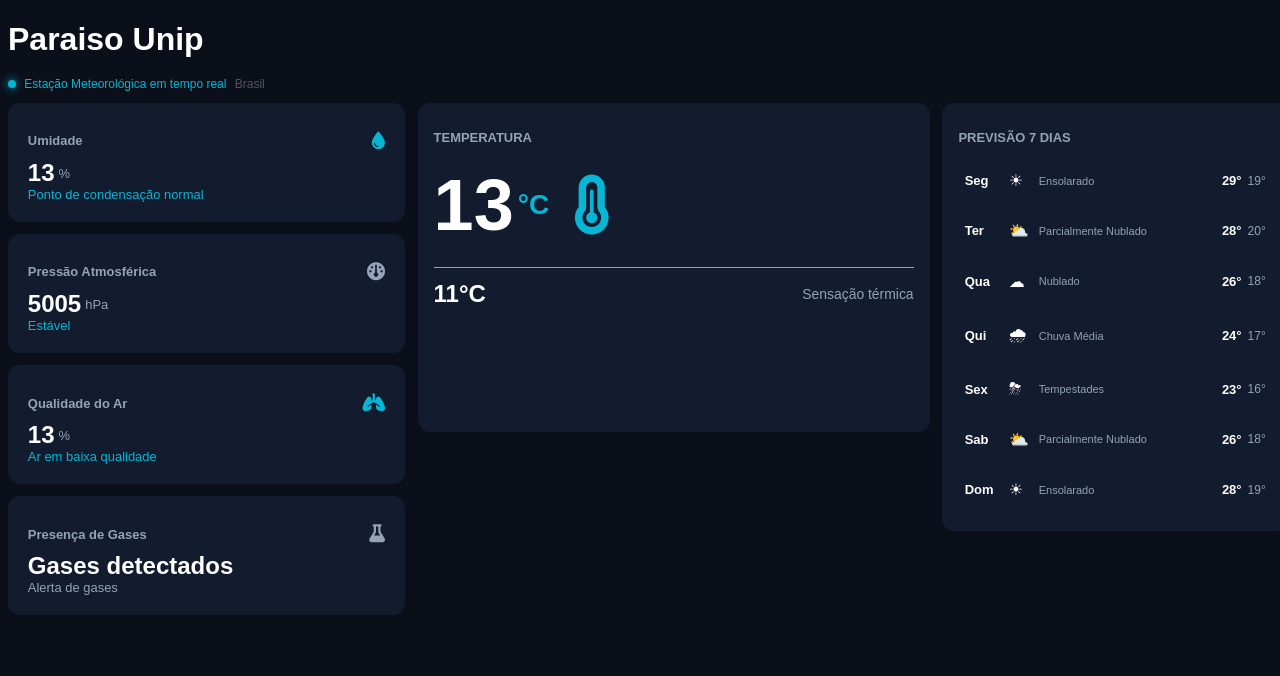
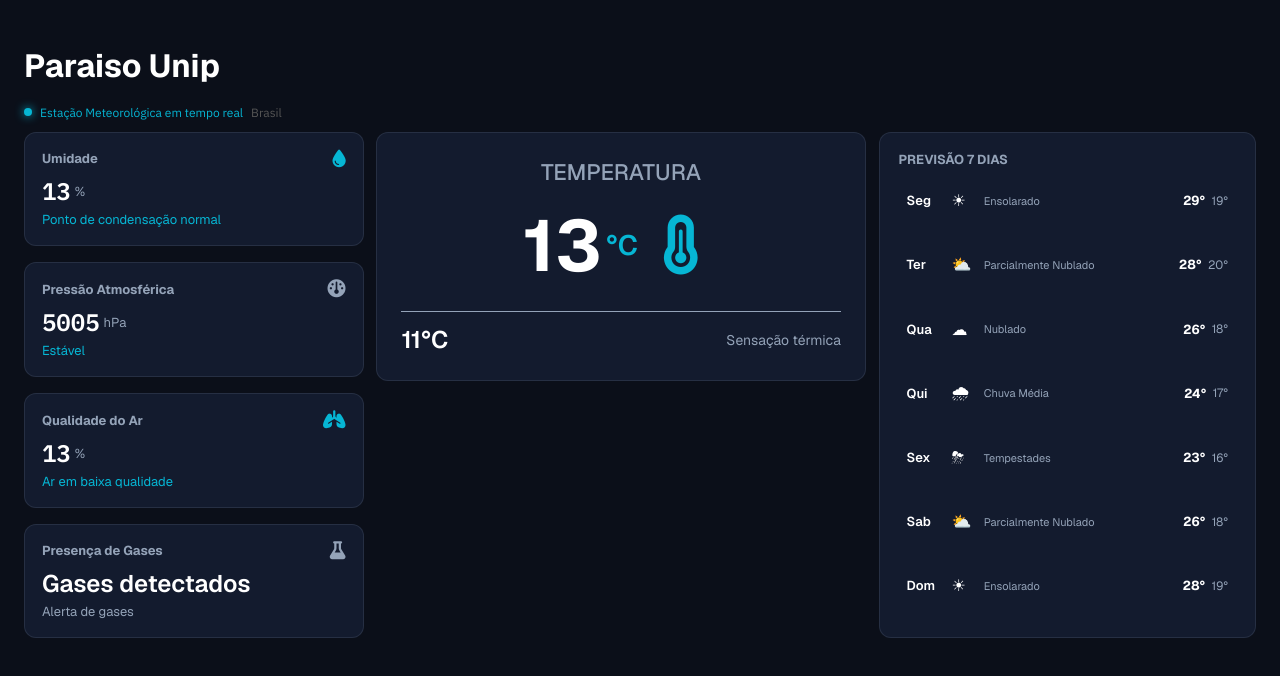
Before and after one commit to biancaserafimdasilva/atsmosense, a plain HTML site: page Atmosense/index.html in a window 1280 px wide. Drawn offline with nearby package versions, Linux system fonts and the light colour scheme.

Commit message:
ajustes de margem css

```diff
--- a/Atmosense/index.html
+++ b/Atmosense/index.html
@@ -3,9 +3,14 @@
 <head>
     <meta charset="UTF-8">
     <meta name="viewport" content="width=device-width, initial-scale=1.0">
+    <title>Atmosense</title>
+
+    <link rel="preconnect" href="https://fonts.googleapis.com">
+    <link rel="preconnect" href="https://fonts.gstatic.com" crossorigin>
+    <link href="https://fonts.googleapis.com/css2?family=Geist:wght@400;500;600;700&family=IBM+Plex+Mono:wght@400;600&family=IBM+Plex+Sans&display=swap" rel="stylesheet">
+
+    <link rel="stylesheet" href="https://cdnjs.cloudflare.com/ajax/libs/font-awesome/6.7.2/css/all.min.css">
     <link rel="stylesheet" href="style.css">
-    <link rel="stylesheet" href="https://cdnjs.cloudflare.com/ajax/libs/font-awesome/6.7.2/css/all.min.css">
-    <title>Atmosense</title>
 </head>
 <body>
     <h1>Paraiso Unip</h1>
@@ -14,7 +19,7 @@
         <p class="subtitulo1">Estação Meteorológica em tempo real</p>
         <p class="subtitulo2">Brasil</p>
     </div>
-    <div class="PagInteira">
+    <div class="pagcards">
         <section id="canto-esquerdo">
             <div class="card1">
                 <div class="topocard1">
--- a/Atmosense/style.css
+++ b/Atmosense/style.css
@@ -1,8 +1,13 @@
-/* estilo corpo */
+* {
+    box-sizing: border-box;
+}
 body {
     background-color:#0B0F19;
     width: 100%;
-    margin: 500;
+    margin: 0;
+    padding: 24px;
+    font-family: 'Geist', sans-serif;
+    overflow-x: hidden;
 }
 h1 {
     color:rgb(255, 255, 255);
@@ -13,14 +18,8 @@ h1 {
 h2{
     color: #94A3B8;
     font-size:81%;
-}
-.PagInteira{
-    display:grid;
-    grid-template-columns: 31% 40% 27%;
-    gap: 1%;
-    flex-direction: row;
-    align-items: start;
-
+    margin: 0;
+    font-size: 500;
 }
 .Subtitulo{
     display: flex;
@@ -43,41 +42,43 @@ h2{
 .subtitulo2{
     color:rgb(85, 85, 85);
 }
+.pagcards{
+    display:grid;
+    grid-template-columns: 0.9fr 1.3fr 1fr;
+    gap: 1%;
+    width: 100%;
+    min-width: 0;
+    align-items: stretch;
+}
 
-#CantoEsquerdo{
+#canto-esquerdo,
+#cantodireito,
+#centro{
     width: 100%;
     min-width: 0;
     display: flex;
     flex-direction: column;
-    gap: 3%;
+    gap: 16px;
 }
-#Centro{
-    width: 100%;
-    min-width: 0;
-    display: flex;
-    flex-direction: column;
-    gap: 3%;
-}
-#cantodireito {
-    width: 100%;
-    min-width: 0;
-    display: flex;
-    flex-direction: column;
-    gap: 3%;
-}
-
+/*cards umidade, pressão, qualidade do ar, presença de gases, temperatura e previsão  */
 .card1,
 .card2,
 .card3,
 .card4,
-.card5{
+.card5,
+.cardprevisao{
     display: flex;
     flex-direction: column;
     background-color:#131B2E;
+    border: 1px solid rgba(148, 163, 184, 0.15);
     border-radius: 12px;
     padding: 5%;
-    font-family:Geist, sans-serif;
-    margin-bottom: 3%;
+    font-family:'Geist', sans-serif;
+}
+.cardprevisao{
+    color: #ffffff;
+    min-width: 0;
+    flex:1;
 }
 .topocard1,
 .topocard2,
@@ -89,6 +90,16 @@ h2{
     justify-content: space-between;
     align-items: center;
 }
+.topocard5{
+    justify-content: center;
+}
+.topocard5 h2{
+    font-size: 1.4rem;
+    font-weight: 500;
+}
+
+/* ícones das variavéis */
+
 i.fa-solid.fa-droplet{
     color: #06B6D4;
     font-size: 110%;
@@ -111,6 +122,8 @@ i.fa-solid.fa-temperature-three-quarters{
     padding: 20px;
 }
 
+/* estilos dos valores das variavéis */
+
 .valorUmidade,
 .valorPressaoAtmosferica,
 .valorPresencaGases,
@@ -119,6 +132,12 @@ i.fa-solid.fa-temperature-three-quarters{
     display: flex;
     align-items: center;
     gap: 4px;
+    margin: 8px 0 4px;
+}
+.valorTemperatura{
+    justify-content: center;
+    flex:1;
+    gap: 10x;
 }
 .UmidadeVal,
 .PressaoAtmosfericaVal,
@@ -126,7 +145,11 @@ i.fa-solid.fa-temperature-three-quarters{
 .PresencaGasesVal{
     color: rgb(255, 255, 255);
     font-size: 150%;
-    font-weight: bold;
+    font-weight: 600;
+    font-family: 'IBM Plex Mono', monospace;
+}
+.PresencaGasesVal{
+    font-family: 'Geist';
 }
 .UmidadeVal2,
 .UnidadePressao,
@@ -148,30 +171,18 @@ i.fa-solid.fa-temperature-three-quarters{
     font-size: 81%;
     margin: 0;
 }
-
-.card5{
-    display: flex;
-    flex-direction: column;
-    background-color:#131B2E;
-    border-radius: 12px;
-    padding: 16px;
-    height: 297px;
-    font-family:Geist, sans-serif;
-}
-
 .TemperaturaVal{
     color: rgb(255, 255, 255);
     font-size: 450%;
     font-weight: bold;
+    text-align: center;
 }
-
 .UnidadeTemperatura{
     display: flex;
     font-size: 175%;
     color: #06B6D4;
     font-weight: 600;
 }
-
 .rodapeTemperatura{
     display: flex;
     justify-content: space-between;
@@ -180,34 +191,24 @@ i.fa-solid.fa-temperature-three-quarters{
     padding-top: 12px;
     margin-top: 12px;
 }
-
 .SensacaoTemperatura{
     color: #ffffff;
     font-size: 150%;
     font-weight: 600;
 }
-
 .descricaoTemperatura{
     color: #94A3B8;
     font-size: 87%;
 }
-
-/* estilo card previsão */
-.cardprevisao {
-    background-color: #131B2E;
-    border-radius: 12px;
-    padding: 16px;
-    font-family: Geist, sans-serif;
-    color: #ffffff;
-    min-width: 0;
-}
 .dia {
+    flex: 1;
     display: grid;
-    grid-template-columns: 38px 24px 1fr auto auto;
+    grid-template-columns: 12% 8% minmax(0, 1fr) auto auto;
     align-items: center;
     gap: 2%;
-    padding: 5% 2%;
-    border-radius: 3%;
+    padding: 0 8px;
+    border-radius: 10px;
+    min-width: 0;
 }
 .diadasemana {
     font-weight: 600;
@@ -217,6 +218,7 @@ i.fa-solid.fa-temperature-three-quarters{
 .clima{
     font-size: 11px;
     color: #94A3B8;
+    overflow-wrap: anywhere
 }
 .tempmax {
     font-weight: 700;
```
